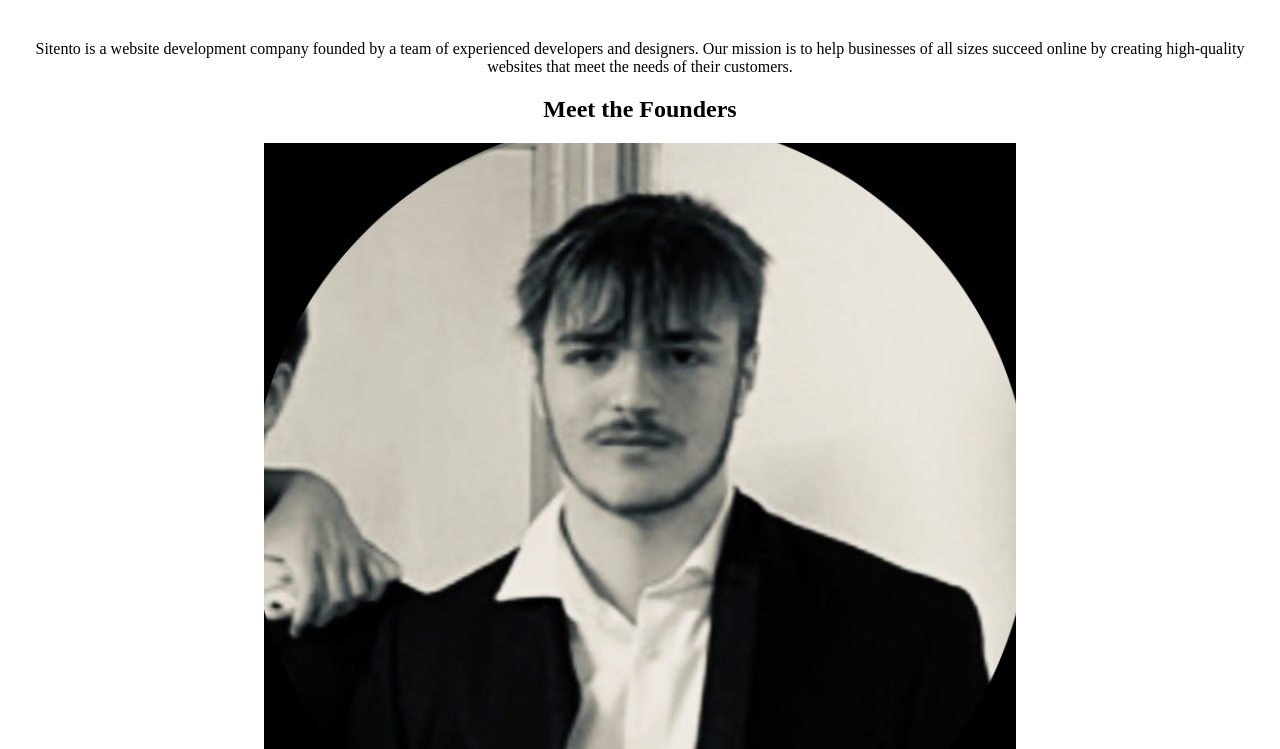
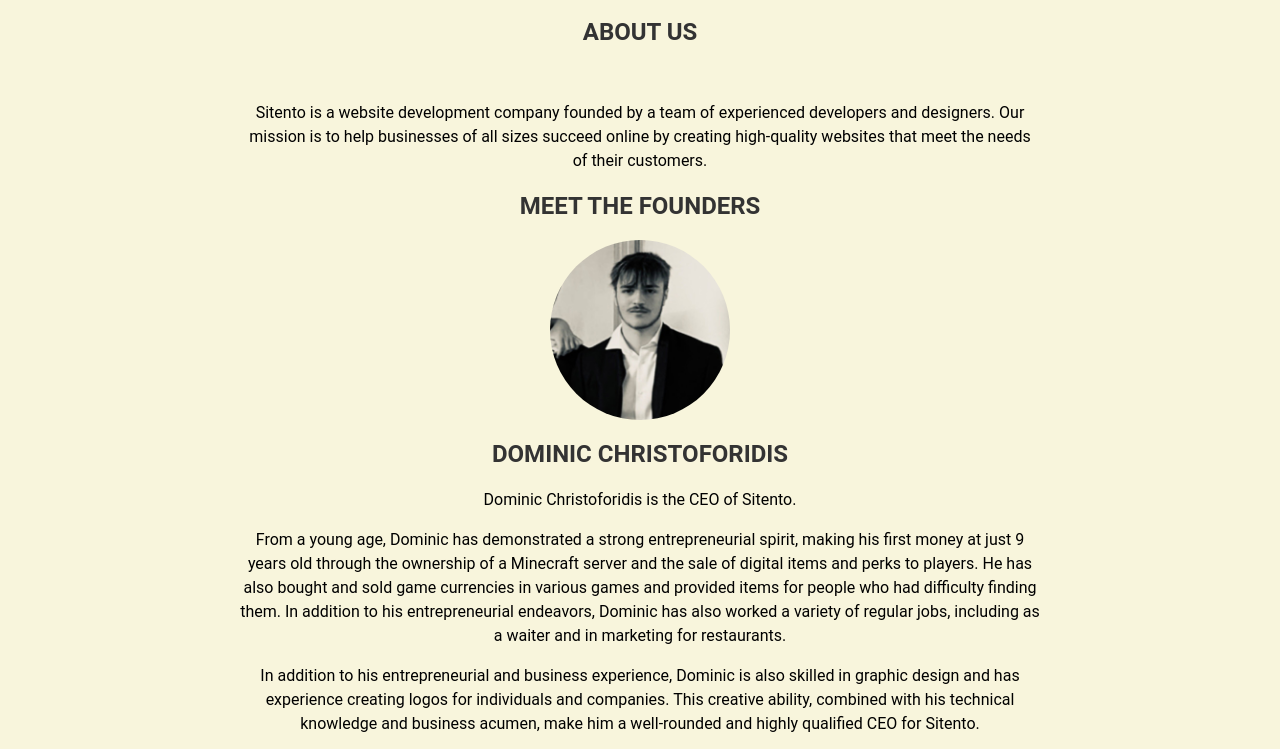
Before and after one commit to MechaKnife/sitento, a plain HTML site: page about.html in a window 1280 px wide. Shown: the part 158-907 px from the top of the page. Drawn offline with Linux system fonts and the light colour scheme; the site is published under a folder, as on GitHub Pages, so addresses that start at the root find nothing.

Commit message:
Add files via upload

```diff
--- a/about.html
+++ b/about.html
@@ -1,5 +1,5 @@
 <head>
-  <link rel="stylesheet" href="/style.css">
+  <link rel="stylesheet" href="style.css">
 </head>
 
 <body>
```
Also changed, not shown: background.html (+1 -1 lines), contact.html (+1 -1 lines), index.html (+1 -1 lines), services.html (+1 -1 lines).
